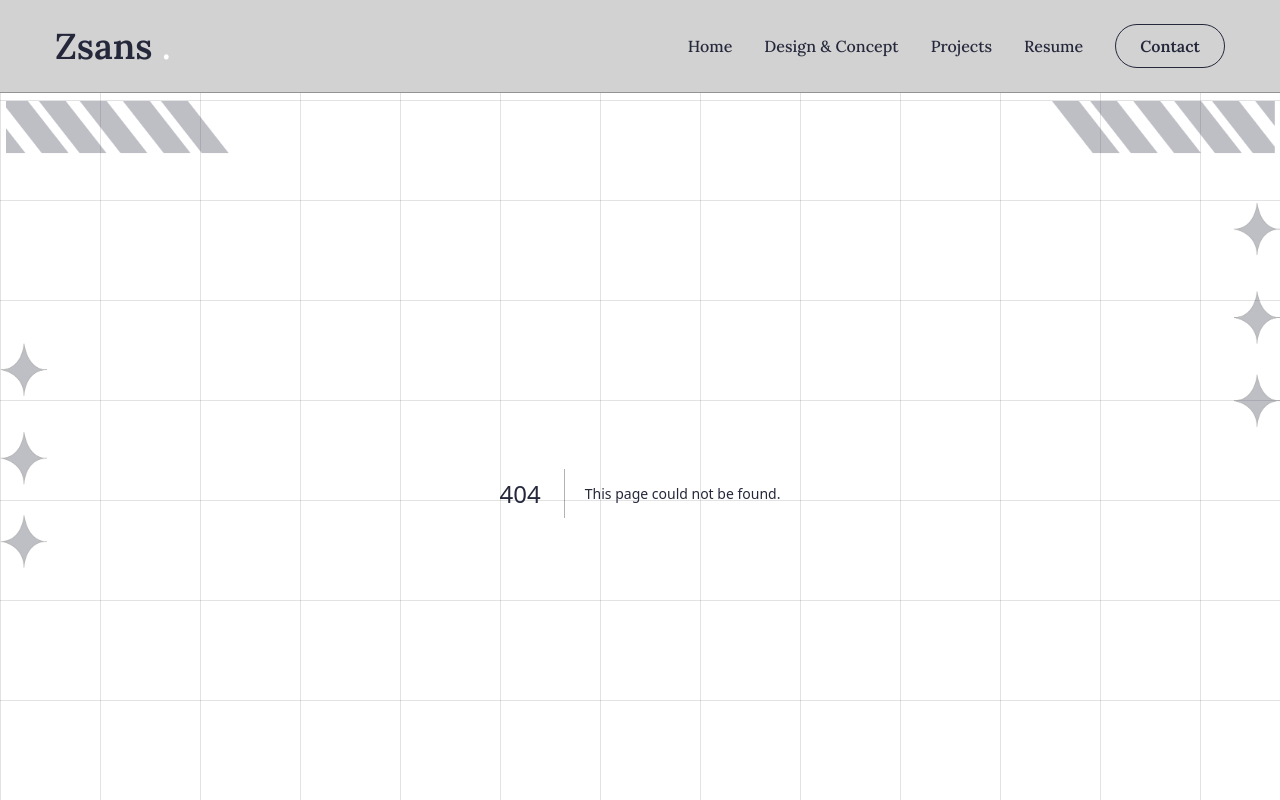
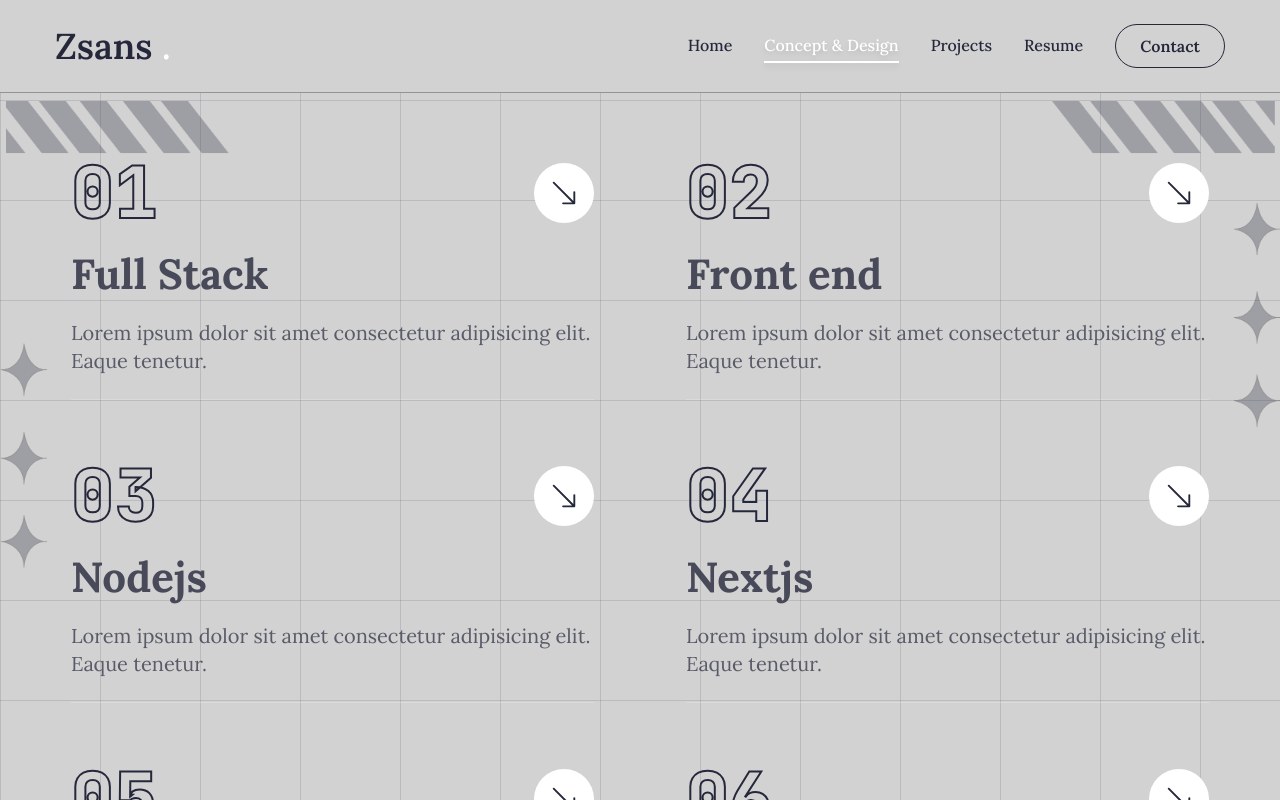
Before and after one commit to sandi-hermawan01/portofolio-new-design-, a Next.js app: page /concept-design in a window 1280 px wide. Before the commit this address had no page. Shown: the top 800 px of the page. Built offline with nearby package versions, Linux system fonts and the light colour scheme.

Commit message:
update v0.1.3 (remake route)

```diff
--- a/app/services/page.jsx
+++ b/app/concept-design/page.jsx
@@ -5,7 +5,7 @@ import { motion } from "framer-motion";
 import { JetBrains_Mono } from "next/font/google";
 import Link from "next/link";
 
-const services = [
+const concept_design = [
   {
     num: "01",
     title: "Full Stack",
@@ -56,7 +56,7 @@ const jetbrainsMono = JetBrains_Mono({
   variable: "--font-jetbrainsMono",
 });
 
-const Services = () => {
+const ConceptDesign = () => {
   return (
     <section className="min-h-[80vh] flex flex-col justify-center py-12 xl:py-0 xl:mt-16">
       <div className="container mx-auto">
@@ -68,7 +68,7 @@ const Services = () => {
           }}
           className="grid grid-cols-1 md:grid-cols-2 gap-[60px]"
         >
-          {services.map((service, index) => {
+          {concept_design.map((conceptDesign, index) => {
             return (
               <div
                 key={index}
@@ -79,10 +79,10 @@ const Services = () => {
                   <div
                     className={`${jetbrainsMono.variable} font-jetbrain text-7xl font-extrabold text-outline outline-4 text-transparent group-hover:drop-shadow-lg group-hover:text-outline-hover transition-all duration-500`}
                   >
-                    {service.num}
+                    {conceptDesign.num}
                   </div>
                   <Link
-                    href={service.href}
+                    href={conceptDesign.href}
                     className="w-[60px] h-[60px] rounded-full bg-white group-hover:bg-accent transition-all duration-500 flex justify-center items-center hover:-rotate-45"
                   >
                     <BsArrowDownRight className="text-primary text-3xl" />
@@ -90,11 +90,11 @@ const Services = () => {
                 </div>
                 {/* title */}
                 <h2 className="text-[42px] font-bold leading-none text-primary/80 group-hover:text-accent group-hover:sm-text-outline transition-all duration-500">
-                  {service.title}
+                  {conceptDesign.title}
                 </h2>
                 {/* descrip */}
                 <p className="text-primary/70 text-xl group-hover:text-accent group-hover:drop-shadow-2xl ">
-                  {service.description}
+                  {conceptDesign.description}
                 </p>
                 {/* border */}
                 <div className="border-b border-white/20 w-full"></div>
@@ -107,4 +107,4 @@ const Services = () => {
   );
 };
 
-export default Services;
+export default ConceptDesign;
--- a/app/contact/page.jsx
+++ b/app/contact/page.jsx
@@ -34,6 +34,7 @@ const info = [
     description: "Bandung, Ciwidey 40973",
   },
 ];
+
 
 const Contact = () => {
   return (
--- a/components/Header.jsx
+++ b/components/Header.jsx
@@ -1,3 +1,5 @@
+"use client";
+
 import Link from "next/link";
 import { Button } from "./ui/button";
 
@@ -15,15 +17,15 @@ const Header = () => {
             Zsans <span className="text-accent">.</span>
           </h1>
         </Link>
-        {/* desktop navigation */}
+        {/* desktop nav */}
         <div className="hidden xl:flex items-center gap-8">
           <Nav />
           <Link href="/contact">
-            <Button>Contact</Button>
+            <Button variant="outline">Contact</Button>
           </Link>
         </div>
 
-        {/* mobile navigation */}
+        {/* mobile nav */}
         <div className="xl:hidden">
           <MobileNav />
         </div>
--- a/components/Nav.jsx
+++ b/components/Nav.jsx
@@ -9,12 +9,12 @@ const links = [
     path: "/",
   },
   {
-    name: "Design & concept",
-    path: "/services",
+    name: "concept & design",
+    path: "/concept-design",
   },
   {
     name: "projects",
-    path: "/work",
+    path: "/projects",
   },
   {
     name: "resume",
@@ -33,7 +33,8 @@ const Nav = () => {
             href={link.path}
             key={index}
             className={`${
-              link.path === pathname && "text-accent border-b-2 border-accent"
+              link.path === pathname &&
+              "text-accent border-b-2 border-accent drop-shadow-md"
             } capitalize font-medium hover:text-accent transition-all`}
           >
             {link.name}
--- a/components/ui/button.jsx
+++ b/components/ui/button.jsx
@@ -13,7 +13,7 @@ const buttonVariants = cva(
           "bg-primary/90 text-accent hover:bg-accent-hover hover:text-primary",
         primary: "bg-accent text-primary",
         outline:
-          "border border-primary bg-transparent text-primary hover:bg-primary hover:text-accent",
+          "border border-primary bg-transparent text-primary hover:bg-primary hover:text-accent focus:bg-primary focus:text-accent",
       },
       size: {
         default: "h-[44px] px-6",
```
Also changed, not shown: app/projects/page.jsx (renamed from app/work/page.jsx).
